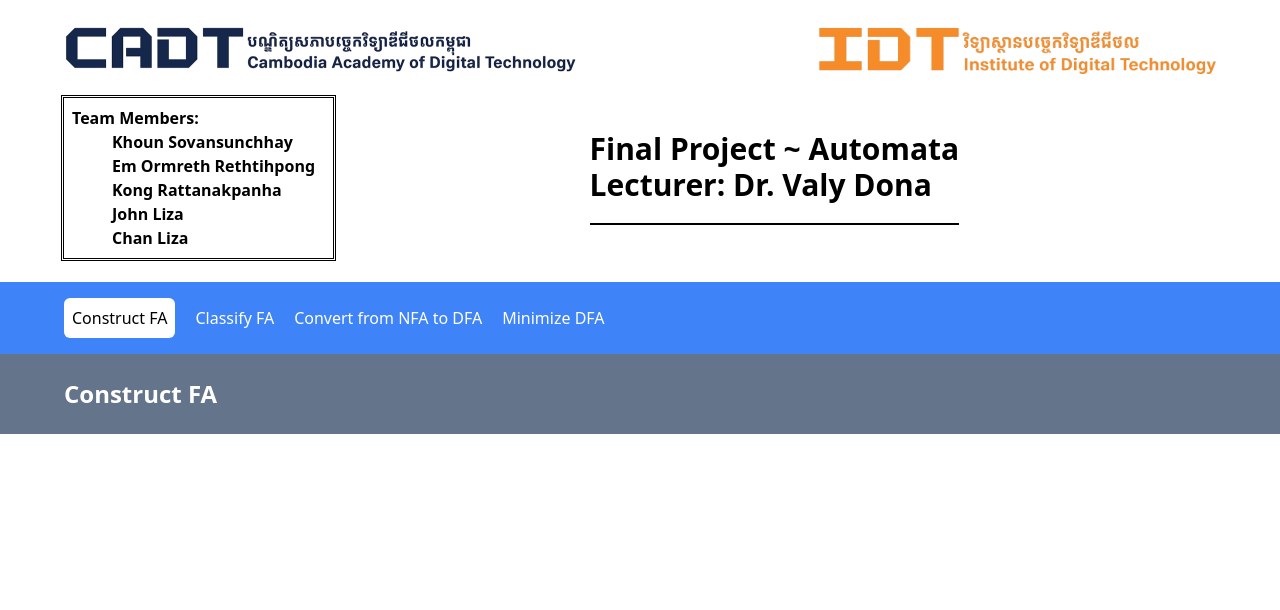
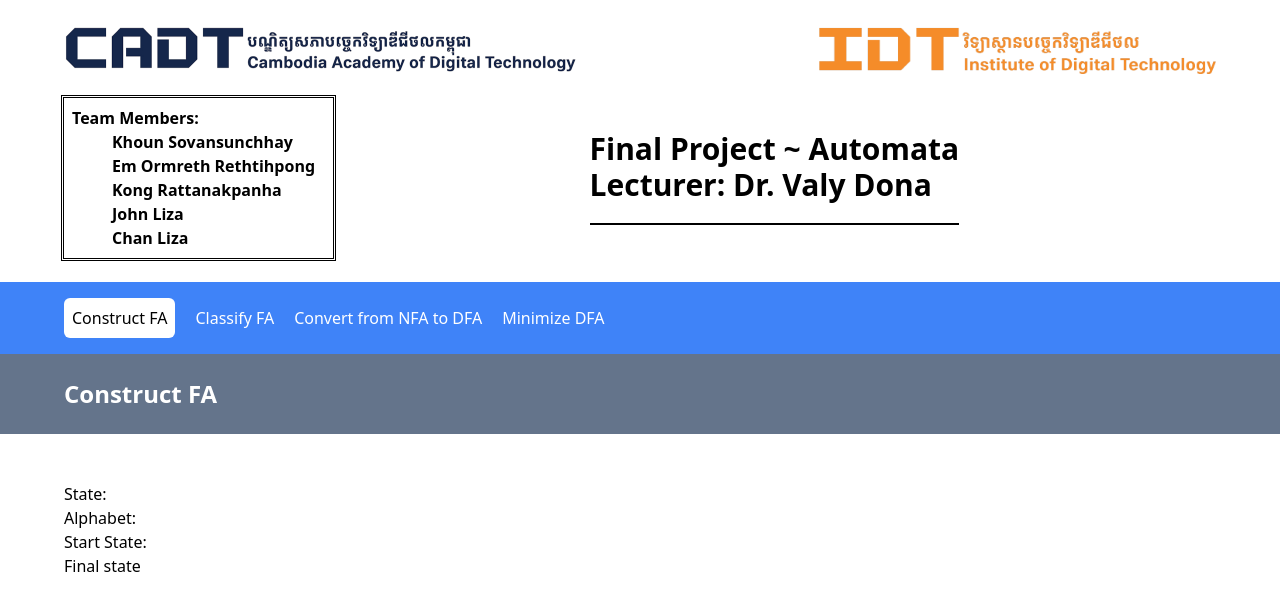
Before and after one commit to SovansunchhayKhoun/AutomataMidterm, a React (Vite) app in the folder client/: page /classify in a window 1280 px wide. Shown: the top 610 px of the page. Built offline with nearby package versions, Linux system fonts and the light colour scheme.

Commit message:
fix issues, update start state to taking one input

```diff
--- a/client/index.html
+++ b/client/index.html
@@ -2,9 +2,8 @@
 <html lang="en">
   <head>
     <meta charset="UTF-8" />
-    <link rel="icon" type="image/svg+xml" href="/vite.svg" />
     <meta name="viewport" content="width=device-width, initial-scale=1.0" />
-    <title>Vite + React</title>
+    <title>Automata Final Project</title>
   </head>
   <body>
     <div id="root"></div>
--- /dev/null
+++ b/client/src/components/FAComponents/FinalStates.jsx
@@ -0,0 +1,38 @@
+import React, { useContext } from 'react'
+import { MainContext } from '../../context/MainContext'
+
+export const FinalStates = () => {
+  const {fa, handleFinalState} = useContext(MainContext)
+  const {faStates, faFinalStates} = fa;
+  return (
+    <>
+      {/* get final state */}
+      {faStates.length > 0 && (
+            <>
+              <div>
+                Final State
+              </div>
+              <div>
+                <div className='grid grid-cols-5 gap-1'>
+                  {faStates?.map((fs, key) => {
+                    return (
+                      <div key={key} className='flex gap-1 items-center'>
+                        <input type="checkbox" onChange={(event) => {
+                          handleFinalState(event)
+                        }} value={fs.state} id={fs.state} />
+                        <label htmlFor={fs.state}>{fs.state}</label>
+                      </div>
+                    )
+                  })}
+                </div>
+                <div>
+                  Your Final State: {faFinalStates?.map((fss, key) => (
+                    <span key={key}>{fss}{faFinalStates.length - 1 !== key && ', '}</span>
+                  ))}
+                </div>
+              </div>
+            </>
+          )}
+    </>
+  )
+}
--- /dev/null
+++ b/client/src/components/FAComponents/NumAlphabets.jsx
@@ -0,0 +1,37 @@
+import React, { useContext } from 'react'
+import { MainContext } from '../../context/MainContext'
+
+export const NumAlphabets = () => {
+  const { fa, generateAlphabets, error, adjustEpsilon } = useContext(MainContext);
+  const { faAlphabets } = fa;
+
+  return (
+    <>
+      {/* get number of alphabets */}
+      <label htmlFor="alphabet">Alphabet: </label>
+      <div>
+        <input required
+          onChange={event => {
+            generateAlphabets(event)
+          }}
+          value={faAlphabets.length || 0}
+          min="0"
+          max="5"
+          className="border-2 border-[#3B82F6] px-2 py-1 w-full"
+          type="number" id="alphabet" placeholder='Number of Alphabets' />
+        <div>
+          Your Alphabets: [ {faAlphabets?.map((fa, key) => {
+            return <span key={key}> {fa.alphabet}{faAlphabets.length - 1 !== fa.index && ', '}</span>
+          })} ]
+        </div>
+        {faAlphabets.length > 0 && (
+          <div className='flex gap-1 items-center'>
+            <input onChange={(event) => adjustEpsilon(event)} className='border-2 border-blue-500' type="checkbox" />
+            <label htmlFor="">Include Epsilon?</label>
+          </div>
+        )}
+        <span className='text-red-500 text-xs'>{error && error.alphabetError}</span>
+      </div>
+    </>
+  )
+}
--- /dev/null
+++ b/client/src/components/FAComponents/NumStates.jsx
@@ -0,0 +1,29 @@
+import React, { useContext } from 'react'
+import { MainContext } from '../../context/MainContext'
+
+export const NumStates = () => {
+  const {fa, generateStates, error} = useContext(MainContext);
+  const {faStates} = fa;
+  return (
+    <>
+    {/* get number of states */}
+    <label htmlFor="state">State: </label>
+    <div className='flex flex-col gap-1'>
+      <input
+        value={faStates.length || 0 }
+        min={"0"} type="number" required
+        max={"5"}
+        onChange={event => {
+          generateStates(event)
+        }}
+        className="border-2 border-[#3B82F6] px-2 py-1 w-full" id="state" placeholder='Number of States...' />
+      <div>
+        Your states: [ {faStates?.map((fs, key) => {
+          return <span key={key}>{fs.state}{faStates.length - 1 !== fs.index && ', '}</span>
+        })} ]
+      </div>
+      <span className='text-red-500 text-xs'>{error && error.stateError}</span>
+    </div>
+    </>
+  )
+}
--- /dev/null
+++ b/client/src/components/FAComponents/StartState.jsx
@@ -0,0 +1,31 @@
+import React, { useContext } from 'react'
+import { MainContext } from '../../context/MainContext'
+
+export const StartState = () => {
+  const {fa, handleStartState} = useContext(MainContext);
+  const {faStates, faStartState} = fa;
+  return (
+    <>
+      {/* get start state */}
+      {faStates.length > 0 && (
+        <>
+          <div>
+            Start State
+          </div>
+          <div>
+            <select onChange={handleStartState}>
+              {faStates?.map((fs, key) => {
+                return (
+                  <option value={fs.state} key={key}>{fs.state}</option>
+                )
+              })}
+            </select>
+            <div>
+            Your Start State: {faStartState}
+            </div>
+          </div>
+        </>
+      )}
+    </>
+  )
+}
--- a/client/src/components/TransitionTable.jsx
+++ b/client/src/components/FAComponents/TransitionTable.jsx
@@ -1,20 +1,22 @@
 import React, { useContext } from 'react'
-import { MainContext } from '../context/MainContext'
+import { MainContext } from '../../context/MainContext'
 import { Table } from 'flowbite-react';
 
 export const TransitionTable = () => {
-  const { faStates, faAlphabets } = useContext(MainContext);
+  const { fa, handleTransition } = useContext(MainContext);
+  const { faStates, faAlphabets } = fa
   return (
-    <div>
+    <>
+      <label htmlFor="">Transition Table</label>
       <Table>
         <Table.Head>
           <Table.HeadCell>
 
           </Table.HeadCell>
-          {faAlphabets?.map((fa, key) => {
+          {faStates?.map((fs, key) => {
             return (
               <Table.HeadCell key={key}>
-                {fa.alphabet}
+                {fs.state}
               </Table.HeadCell>
             )
           })}
@@ -26,13 +28,13 @@ export const TransitionTable = () => {
               <Table.Cell className="whitespace-nowrap font-medium text-gray-900 dark:text-white">
                 {fs.state}
               </Table.Cell>
-              {faAlphabets?.map((fa, key) => {
+              {faStates?.map((fa, key) => {
                 return (
                   <Table.Cell key={key} className="whitespace-nowrap font-medium text-gray-900 dark:text-white">
-                    <select name="" id="">
-                      {faStates?.map((fs, key) => {
+                    <select onChange={handleTransition} name="" id="">
+                      {faAlphabets?.map((fa, key) => {
                         return (
-                          <option value={fs.state} key={key}>{fs.state}</option>
+                          <option value={fa.state} key={key}>{fa.alphabet}</option>
                         )
                       })}
                     </select>
@@ -44,6 +46,6 @@ export const TransitionTable = () => {
           })}
         </Table.Body>
       </Table>
-    </div>
+    </>
   )
 }
--- a/client/src/components/navbar.jsx
+++ b/client/src/components/navbar.jsx
@@ -8,7 +8,8 @@ export const NavBar = () => {
 
   const navLinks = [
     {title: "Construct FA", to: "/"},
-    {title: "Classify FA", to: "/"},
+    {title: "Classify FA", to: "/classify"},
+    {title: "Validate String", to: "/validate"},
     {title: "Convert from NFA to DFA", to: "/"},
     {title: "Minimize DFA", to: "/minimized"},
   ]
--- a/client/src/context/MainContext.jsx
+++ b/client/src/context/MainContext.jsx
@@ -2,29 +2,52 @@ import React, { createContext, useState, useRef } from 'react'
 
 export const MainContext = createContext();
 export const MainProvider = ({ children }) => {
+
+  // Notes
+  // when input a -> q1
+  //               b -> q2 (f-state) if(the end of the string is q2, it is acceptable)
+  //               if q2 meets a -> q1 ( not acceptable )
+  //               if meets b again then b -> q2 (acceptable)
+
+  // fa definitions
   const [fa, setFa] = useState({
     faStates: [],
     faAlphabets: [],
-    faStartStates: [],
+    faStartState: '',
     faFinalStates: []
   });
+
   const [faStates, setFaStates] = useState([]);
   const [faAlphabets, setFaAlphabets] = useState([]);
+  const [error, setError] = useState({});
+  // state -> state that is being transitioned
+  // alphabet -> alphabet that causes the transition
+  // result -> set of states after the transition
+
+  const [transition, setTransition] = useState({
+    state: '',
+    alphabet: '',
+    result: [],
+  });
+
+  // set of transitions
+  const [transtionSets, setTransitionSets] = useState([]);
 
   const clearFaState = () => {
     setFaStates(faStates.splice(0, faStates.length));
+    setFa({ ...fa,
+      faStates: faStates.splice(0, faStates.length), faStartStates:[], faFinalStates: [] });
   }
 
   const generateStates = (event) => {
+    setError({...error, stateError: ''});
     clearFaState();
-
     // if 0 clear states
-    if(Number(event.target.value) <= 0) {
-      setFaStates([]);
-      setFa({...fa, faStates});
+    if (Number(event.target.value) <= 0) {
+      clearFaState();
     }
 
-    if (Number(event.target.value) > 0 && Number(event.target.value) < 15) {
+    if (Number(event.target.value) > 0 && Number(event.target.value) <= 5) {
       for (let i = 0; i < Number(event.target.value); i++) {
         faStates.push({
           index: i,
@@ -32,52 +55,49 @@ export const MainProvider = ({ children }) => {
         })
 
         setFaStates(faStates)
-        setFa({ ...fa, faStates })
+        setFa({ ...fa, faStates, faStartState: `q0` })
       }
+    } else if(Number(event.target.value) >= 6) {
+      setError({...error, stateError: 'Cannot exceed 5 states'})
+      clearFaState();
     }
   }
 
   const adjustEpsilon = (event) => {
     // remove epsilon
-    if(!event.target.checked) {
+    if (!event.target.checked) {
       const index = faAlphabets.indexOf('$');
       faAlphabets.splice(index, 1);
-      fa.faAlphabets = 0;
-      setFaAlphabets(faAlphabets)
-      setFa({...fa, faAlphabets})
+      setFaAlphabets([...faAlphabets])
+      setFa({ ...fa, faAlphabets })
     }
     // add epsilon
-    if(event.target.checked) {
+    if (event.target.checked) {
       faAlphabets.push({
         index: faAlphabets.length,
         alphabet: '$',
       })
       setFaAlphabets(faAlphabets)
-      setFa({...fa, faAlphabets})
+      setFa({ ...fa, faAlphabets })
     }
   }
 
-  const clearAlphabets = (event) => {
-    // remove epsilon
-    if(!event.target.checked) {
-      setFaAlphabets(faAlphabets.splice(0, faAlphabets.length));
-      adjustEpsilon(event)
-    }
+  const clearAlphabets = () => {
+    setFaAlphabets(faAlphabets.splice(0, faAlphabets.length));
+    setFa({...fa, faAlphabets: []});
   }
 
   const generateAlphabets = (event) => {
-    clearAlphabets(event);
-
-    // removeEpsilon(event);
-    adjustEpsilon(event)
+    setError({...error, alphabetError: ''});
+    clearAlphabets();
 
     // if 0 clear alphabets
-    if(Number(event.target.value) <= 0) {
+    if (Number(event.target.value) <= 0) {
       setFaAlphabets([]);
-      setFa({...fa, faAlphabets});
+      setFa({ ...fa, faAlphabets });
     }
 
-    if (Number(event.target.value)>0 && Number(event.target.value)<=26) {
+    if (Number(event.target.value) > 0 && Number(event.target.value) <= 5) {
       for (let i = 0; i < event.target.value; i++) {
         faAlphabets.push({
           index: i,
@@ -86,35 +106,34 @@ export const MainProvider = ({ children }) => {
         setFaAlphabets(faAlphabets)
         setFa({ ...fa, faAlphabets });
       }
+    } else if(Number(event.target.value) >= 6) {
+      setError({...error, alphabetError: 'Cannot exceed 5 alphabets'})
+      clearAlphabets(event)
     }
   }
 
   const handleStartState = (event) => {
-    const { value, checked } = event.target;
-    if (!checked) {
-      // remove one start state
-      const index = fa.faStartStates.indexOf(value);
-      fa.faStartStates.splice(index, 1);
-    } else {
-      if(!fa.faStartStates.includes(value)) {
-        fa.faStartStates.push(value)
-      }
-    }
-    setFa({...fa})
+    const { value } = event.target;
+    setFa({ ...fa, faStartState: value });
   }
 
   const handleFinalState = (event) => {
     const { value, checked } = event.target;
     if (!checked) {
-      // remove one start state
+      // remove one state
       const index = fa.faFinalStates.indexOf(value);
       fa.faFinalStates.splice(index, 1);
     } else {
-      if(!fa.faFinalStates.includes(value)) {
+      if (!fa.faFinalStates.includes(value)) {
         fa.faFinalStates.push(value)
       }
     }
-    setFa({...fa})
+    setFa({ ...fa })
+  }
+
+  const handleTransition = (event) => {
+    const {value} = event.target;
+    console.log(value)
   }
 
   const submitForm = () => {
@@ -123,6 +142,10 @@ export const MainProvider = ({ children }) => {
 
   return (
     <MainContext.Provider value={{
+      handleTransition,
+      adjustEpsilon,
+      error,
+      setError,
       handleFinalState,
       fa,
       setFa,
--- a/client/src/views/Classify.jsx
+++ b/client/src/views/Classify.jsx
@@ -2,38 +2,46 @@ import React, { useContext } from 'react'
 import { MainContext } from '../context/MainContext'
 
 export const Classify = () => {
-  const {fa} = useContext(MainContext);
-  const {faStates, faAlphabets, faStartStates, faFinalStates} = fa;
+  const { fa } = useContext(MainContext);
+  const { faStates, faAlphabets, faStartStates, faFinalStates } = fa;
 
   return (
-    <section className='flex-1'>
+    <section className='flex flex-col'>
+      <div>
+        State:
         {faStates?.map((fs, key) => {
           return (
-            <div key={key}>State: {fs.state}</div>
+            <div key={key}>{fs.state}</div>
           )
         })}
-
+      </div>
+      <div>
+        Alphabet:
         {faAlphabets?.map((fa, key) => {
           return (
             <div key={key}>
-              Alphabet: {alphabet}
+              {fa.alphabet}
             </div>
           )
         })}
+      </div>
 
-        {faStartStates?.map((fss, key) => {
+      <div>
+        Start State: {faStartStates}
+        {/* {faStartStates?.map((fss, key) => {
           return (
-            <div key={key}>Start State: {fss}</div>
+            <div key={key}>{fss}</div>
+          )
+        })} */}
+      </div>
+      <div>
+        Final state
+        {faFinalStates?.map((ffs, key) => {
+          return (
+            <div key={key}>{ffs}</div>
           )
         })}
-
-        {faFinalStates?.map((ffs, key) => {
-          return (
-            <div key={key}>
-              Final State: {ffs}
-            </div>
-          )
-        })}
-      </section>
+      </div>
+    </section>
   )
 }
```
Also changed, not shown: client/src/views/ConstructFa.jsx (+15 -99 lines).
